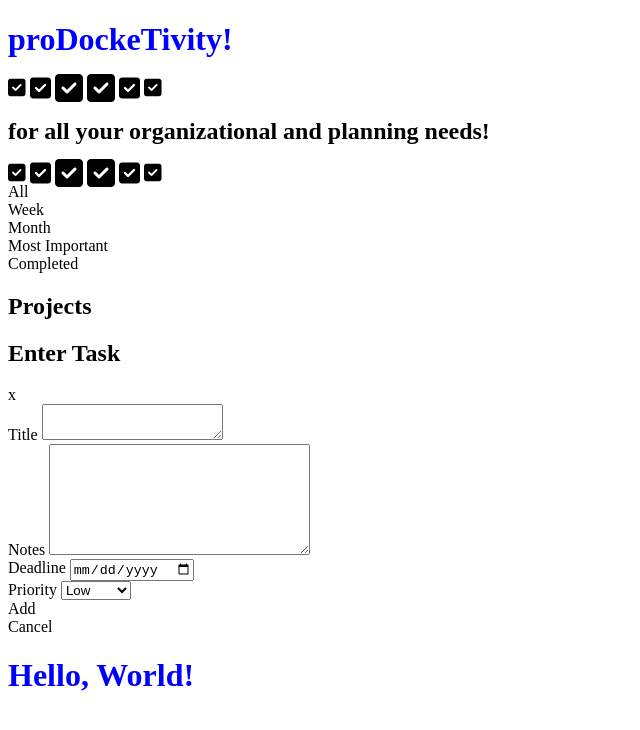
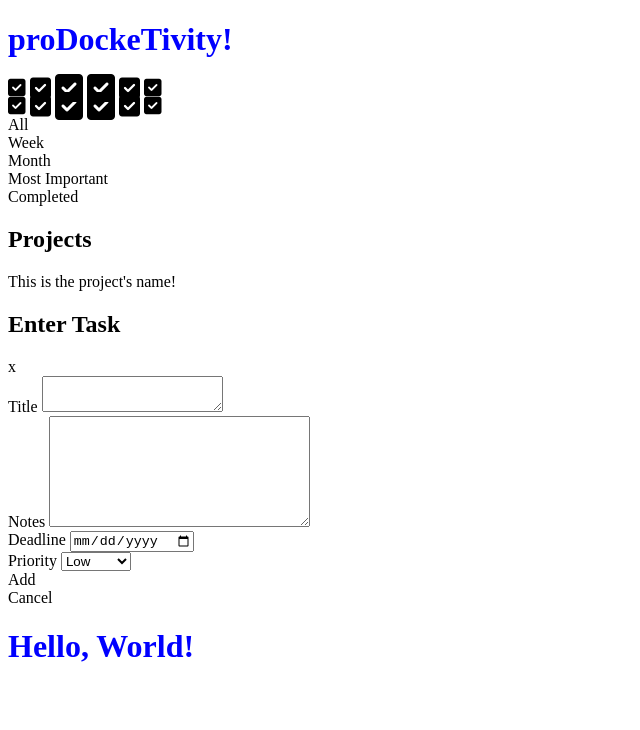
Before and after one commit to blain-crawford/proDockeTivity, a plain HTML site: page index.html in a window 1280 px wide. Shown: the whole page, without its empty margins (0-640 px from the left). Drawn offline with Linux system fonts and the light colour scheme.

Commit message:
working on divs for projects design

```diff
--- a/index.html
+++ b/index.html
@@ -19,7 +19,7 @@
         <i class="fa-solid fa-square-check fa-xl fa-bounce logo-mid"></i>
         <i class="fa-solid fa-square-check fa-lg  fa-bounce logo-small"></i>
       </div>
-      <h2>for all your organizational and planning needs!</h2>
+      <!-- <h2>THE app for all your organizational and planning needs!</h2> -->
       <div id="logo">
         <i class="fa-solid fa-square-check fa-lg fa-bounce logo-small"></i>
         <i class="fa-solid fa-square-check fa-xl fa-bounce logo-mid"></i>
@@ -44,8 +44,13 @@
           <h2>Projects</h2>
         </div>
         <div id="projects-line"></div>
-        <div id="projects-class"></div>
+        <div class="project">
+          <div class="project-name">
+            <p>This is the project's name!</p>
+          </div>
         </div>
+        <div id="projects-line"></div>
+      </div>
     </div>
     <div id="todo-lists"></div>
   </div>
```
